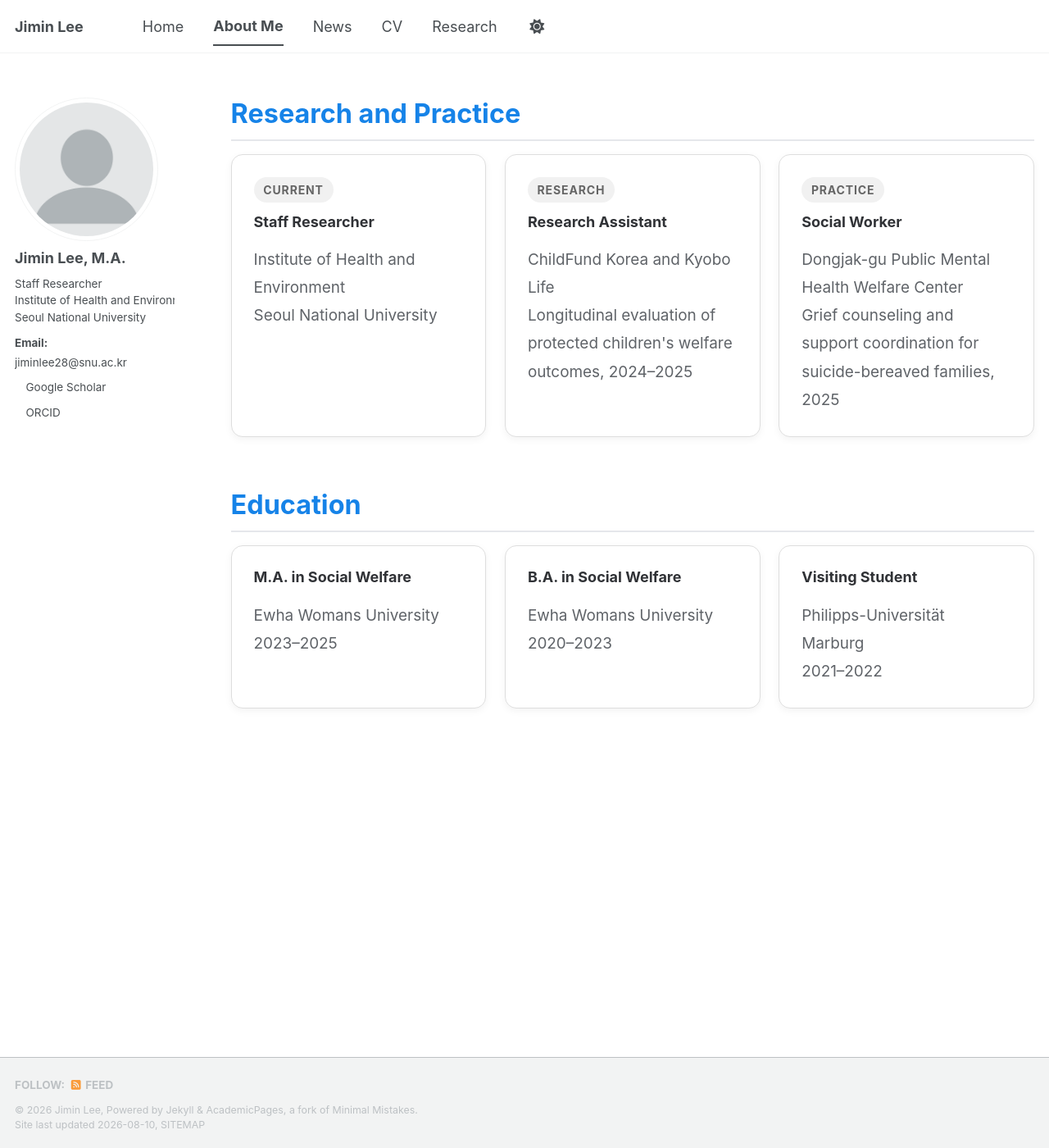
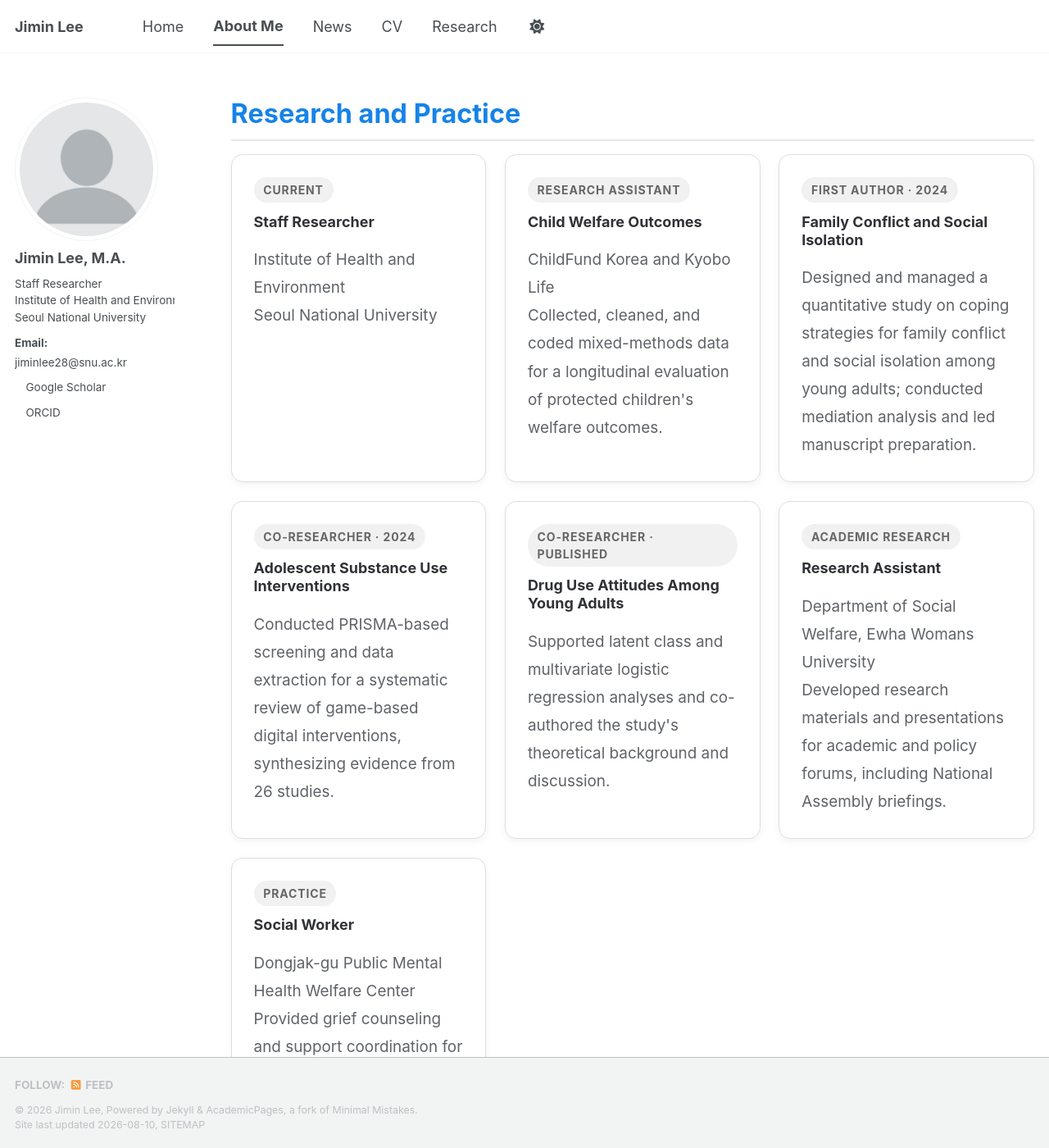
Before and after one commit to jiminlee-research/jiminlee-research.github.io, a Jekyll site: the page built from _pages/about-me.md, in a window 1280 px wide and 1400 px high, scrolled down 1049 px. Shown: the whole window at 82% size. Built offline with Jekyll 4.4.1, drawn with Linux system fonts in a browser that asks for light colours; a style sheet for code colours, icons or effects is not loaded; some of the changed text lies outside the part shown.

Commit message:
Update about-me.md

```diff
--- a/_pages/about-me.md
+++ b/_pages/about-me.md
@@ -66,14 +66,34 @@ author_profile: true
         <p>Institute of Health and Environment<br>Seoul National University</p>
       </article>
       <article class="record-card">
-        <div class="label">RESEARCH</div>
+        <div class="label">RESEARCH ASSISTANT</div>
+        <h3>Child Welfare Outcomes</h3>
+        <p>ChildFund Korea and Kyobo Life<br>Collected, cleaned, and coded mixed-methods data for a longitudinal evaluation of protected children's welfare outcomes.</p>
+      </article>
+      <article class="record-card">
+        <div class="label">FIRST AUTHOR · 2024</div>
+        <h3>Family Conflict and Social Isolation</h3>
+        <p>Designed and managed a quantitative study on coping strategies for family conflict and social isolation among young adults; conducted mediation analysis and led manuscript preparation.</p>
+      </article>
+      <article class="record-card">
+        <div class="label">CO-RESEARCHER · 2024</div>
+        <h3>Adolescent Substance Use Interventions</h3>
+        <p>Conducted PRISMA-based screening and data extraction for a systematic review of game-based digital interventions, synthesizing evidence from 26 studies.</p>
+      </article>
+      <article class="record-card">
+                <div class="label">CO-RESEARCHER · PUBLISHED</div>
+        <h3>Drug Use Attitudes Among Young Adults</h3>
+        <p>Supported latent class and multivariate logistic regression analyses and co-authored the study's theoretical background and discussion.</p>
+      </article>
+      <article class="record-card">
+        <div class="label">ACADEMIC RESEARCH</div>
         <h3>Research Assistant</h3>
-        <p>ChildFund Korea and Kyobo Life<br>Longitudinal evaluation of protected children's welfare outcomes, 2024–2025</p>
+        <p>Department of Social Welfare, Ewha Womans University<br>Developed research materials and presentations for academic and policy forums, including National Assembly briefings.</p>
       </article>
       <article class="record-card">
         <div class="label">PRACTICE</div>
         <h3>Social Worker</h3>
-        <p>Dongjak-gu Public Mental Health Welfare Center<br>Grief counseling and support coordination for suicide-bereaved families, 2025</p>
+        <p>Dongjak-gu Public Mental Health Welfare Center<br>Provided grief counseling and support coordination for suicide-bereaved families.</p>
       </article>
     </div>
   </section>
@@ -83,15 +103,15 @@ author_profile: true
     <div class="record-grid">
       <article class="record-card">
         <h3>M.A. in Social Welfare</h3>
-        <p>Ewha Womans University<br>2023–2025</p>
+        <p>Ewha Womans University<br>2023-2025</p>
       </article>
       <article class="record-card">
         <h3>B.A. in Social Welfare</h3>
-        <p>Ewha Womans University<br>2020–2023</p>
+        <p>Ewha Womans University<br>2020-2023</p>
       </article>
       <article class="record-card">
         <h3>Visiting Student</h3>
-        <p>Philipps-Universität Marburg<br>2021–2022</p>
+        <p>Philipps-Universität Marburg<br>2021-2022</p>
       </article>
     </div>
   </section>
```
